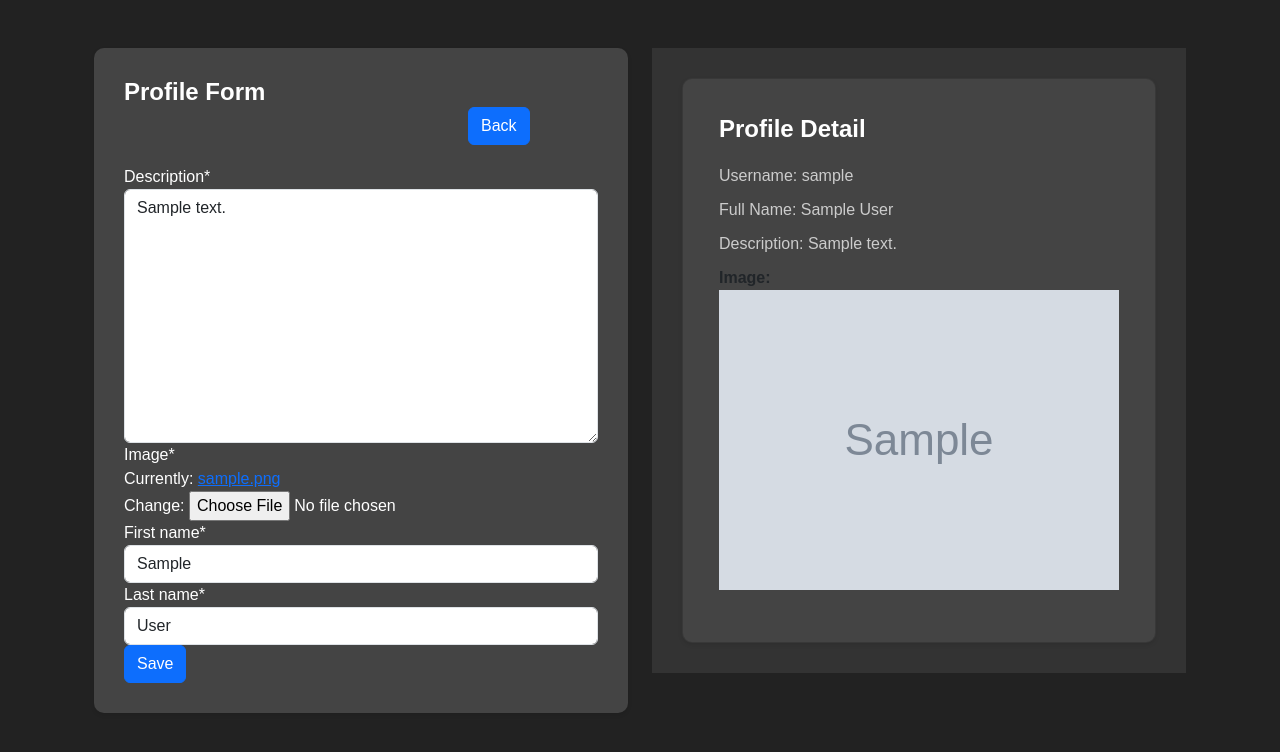
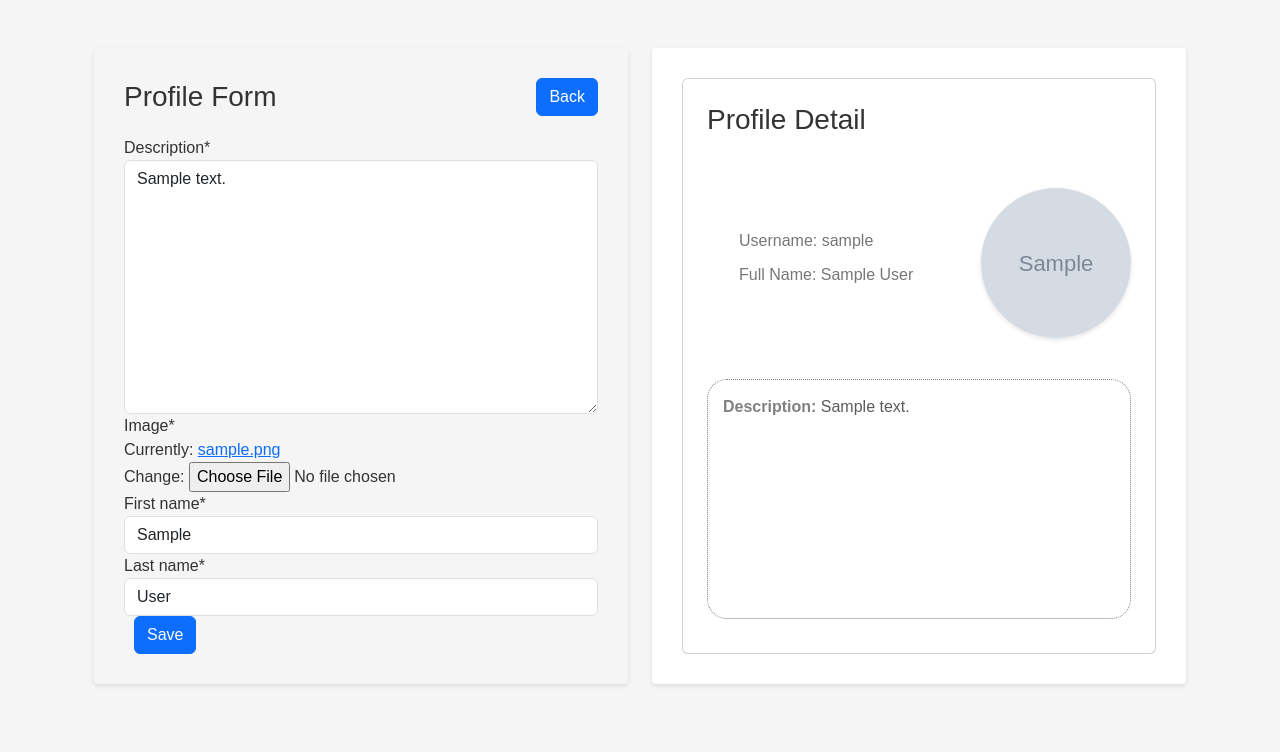
Before and after one commit to Hack-Shark/TangiTalk, a Django app: page /accounts/profile/1/ in a window 1280 px wide. Shown: the top 752 px of the page. Run offline with Django 4.2, Linux system fonts and the light colour scheme; a user stored in the database is signed in; tables that the repository leaves empty hold one stand-in row (values such as "Sample post"); grey boxes marked "Sample" are stand-in pictures; some libraries are stand-ins or nearby versions.

Commit message:
Updated all fronend and backend

```diff
--- a/templates/accounts/profile.html
+++ b/templates/accounts/profile.html
@@ -1,70 +1,107 @@
 {% extends 'core/base.html' %}
 {% load crispy_forms_tags %}
+
 {% block styles %}
 <style>
   body {
-      background-color: #222;
-      color: #fff;
+    background-color: #f5f5f5;
+    color: #333;
   }
 
   .profile-container {
-      background-color: #333;
+    background-color: #fff;
     padding: 30px;
+    border-radius: 4px;
+    box-shadow: 0 2px 4px rgba(0, 0, 0, 0.1);
   }
 
-    .profile-container .profile-card {
-      background-color: #444;
+  .profile-form-container {
+    background-color: #f5f5f5;
+    padding: 30px;
+    border-radius: 4px;
     box-shadow: 0 2px 4px rgba(0, 0, 0, 0.1);
-      border-radius: 10px;
-      padding: 20px;
-      height: 100%;
-      display: flex;
-      flex-direction: column;
   }
 
-    .profile-container .card-title {
-      color: #fff;
-      font-weight: bold;
-      font-size: 24px;
+  .profile-container .profile-card,
+  .profile-form-container {
+    transition: all 0.3s ease-in-out;
+  }
+
+  .profile-container .card-title,
+  .profile-form-container .card-title {
+    color: #333;
     margin-bottom: 20px;
   }
 
   .profile-container p {
-      color: #ccc;
+    color: #777;
     margin-bottom: 10px;
   }
 
-    .profile-form-container {
-      background-color: #444;
-      box-shadow: 0 2px 4px rgba(0, 0, 0, 0.1);
-      border-radius: 10px;
-      padding: 30px;
-      height: 100%;
-      display: flex;
-      flex-direction: column;
+  .no-profile-message {
+    color: #777;
   }
 
-    .profile-form-container .card-title {
-      color: #fff;
-      font-weight: bold;
-      font-size: 24px;
+  .profile-form-container h3.card-title {
+    display: flex;
+    justify-content: space-between;
+    align-items: center;
     margin-bottom: 20px;
   }
 
-    .no-profile-message {
-      color: #ccc;
-      text-align: center;
-      padding: 20px;
+  .profile-form-container .btn-primary {
+    margin-left: 10px;
   }
 
-    .profile-card:hover {
-      box-shadow: 0 4px 8px rgba(255, 255, 255, 0.2);
-      transform: translateY(-2px);
+  .profile-container .card-text {
+    margin-bottom: 10px;
   }
 
-    .profile-form-container:hover {
-      box-shadow: 0 4px 8px rgba(255, 255, 255, 0.2);
-      transform: translateY(-2px);
+  .profile-container .mb-3 {
+    margin-bottom: 20px;
+  }
+
+  .profile-container .profile-image {
+    width: 150px;
+    height: 150px;
+    border-radius: 50%;
+    object-fit: cover;
+    object-position: center;
+    box-shadow: 0 2px 4px rgba(0, 0, 0, 0.1);
+  }
+
+  .profile-container {
+    display: flex;
+    align-items: flex-start;
+    height: 100%;
+  }
+
+  .profile-card {
+    width: 100%;
+  }
+
+  .profile-content {
+    display: flex;
+    justify-content: space-between;
+    align-items: flex-start;
+  }
+
+  .profile-info {
+    flex: 1;
+  }
+
+  .profile-image-container {
+    flex: 1;
+    text-align: right;
+  }
+
+  .profile-image {
+    max-width: 100%;
+    height: auto;
+  }
+
+  .profile-description {
+    margin-top: 10px;
   }
 </style>
 {% endblock %}
@@ -74,9 +111,9 @@
   <div class="row">
     <div class="col-md-6">
       <div class="profile-form-container">
-        <h3 class="card-title" style="justify-content: space-between;">
+        <h3 class="card-title">
           Profile Form
-            <a href="{% url 'index' %}" class="btn btn-primary float-right" style="margin-left: 43vb;">Back</a>
+          <a href="{% url 'index' %}" class="btn btn-primary float-right">Back</a>
         </h3>
         <form method="post" enctype="multipart/form-data">
           {% csrf_token %}
@@ -87,22 +124,21 @@
     </div>
 
     <div class="col-md-6">
-      <div class="profile-container">
+      <div class="profile-container" style="height:100%">
         {% if profile %}
-          <div class="card profile-card">
-            <div class="card-body">
+        <div class="card profile-card" style="height: 100%;justify-content: space-between;padding: 3vh;">
           <h3 class="card-title">Profile Detail</h3>
+          <div class="profile-content" style="align-items: center;flex-wrap: wrap;">
+            <div class="profile-info" style="margin: auto;padding-left: 4vh;">
               <p class="card-text">Username: {{ profile.user.username }}</p>
               <p class="card-text">Full Name: {{ profile.user.get_full_name }}</p>
-              <p class="card-text">Description: {{ profile.description }}</p>
+            </div>
             {% if profile.image %}
-                <div class="mb-3">
-                  <strong>Image:</strong>
-                  <br>
-                  <img src="{{ profile.image.url }}" alt="Profile Image" class="img-fluid">
-                </div>
+            <img src="{{ profile.image.url }}" alt="Profile Image" class="profile-image">
             {% endif %}
           </div>
+          <p class="card-text profile-description text-muted"
+            style="height: 30vh;border: 1px dotted gray;border-radius: 20px;padding: 15px;"><span style="color: gray;font-weight: bold;">Description:</span> {{ profile.description }}</p>
         </div>
         {% else %}
         <div class="card profile-card">
@@ -111,7 +147,6 @@
           </div>
         </div>
         {% endif %}
-
       </div>
     </div>
   </div>
--- a/templates/home/index.html
+++ b/templates/home/index.html
@@ -8,7 +8,7 @@
       <div class="col-lg-4 ">
         {% include 'core/user-list.html' %}
       </div>
-      <div class="col-lg-8 d-flex align-items-center justify-content-center chat px-3">
+      <div class="col-lg-8 d-flex align-items-center justify-content-center chat px-3" style="height: 76vh;">
         <p>Select a user to chat</p>
       </div>
     </div>
```
Also changed, not shown: templates/chat/chat.html (+24 -12 lines), templates/core/user-list.html (+7 -3 lines). Lines whose indentation alone changed are shown as unchanged.
